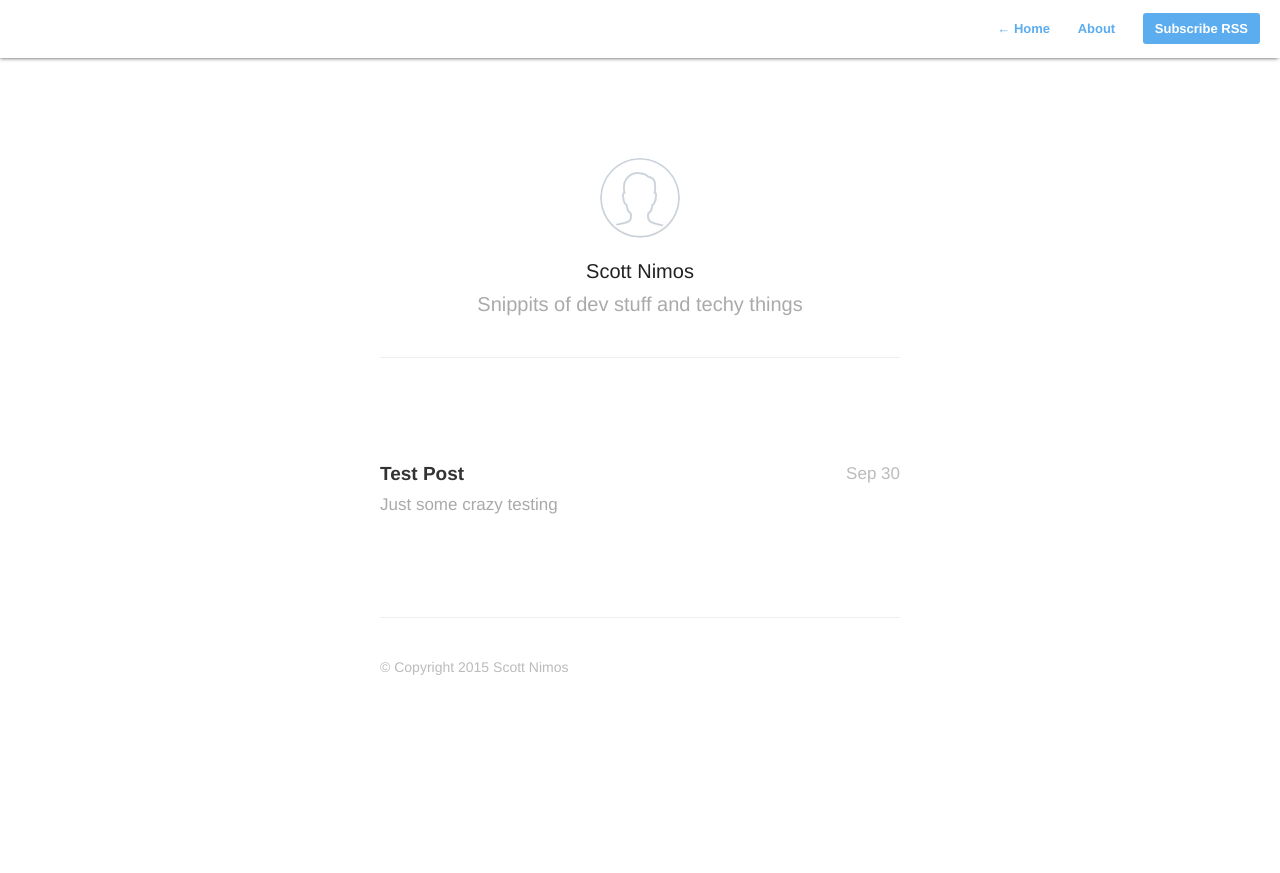
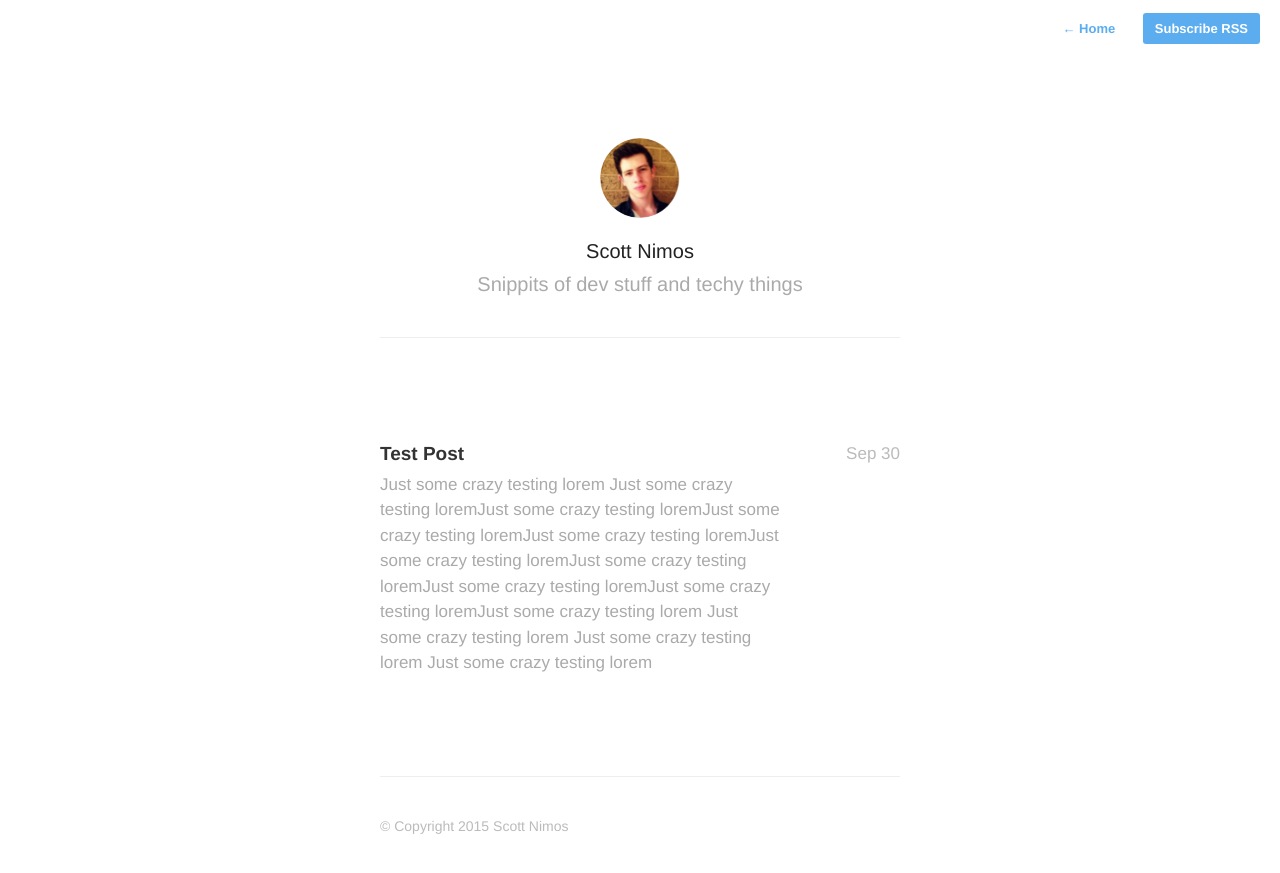
Before and after one commit to scottnimos/scottnimos.github.io, a Jekyll site: the page built from index.html, in a window 1280 px wide. Shown: the top 873 px of the page. Built offline with Jekyll 4.4.1, drawn with Linux system fonts in a browser that asks for light colours; nearby versions of some CDN libraries; Markdown is read by kramdown in place of the engine named in the settings; the list of posts is cut into pages by our own code.

Commit message:
Testing and adding features to theme

```diff
--- a/_config.yml
+++ b/_config.yml
@@ -2,7 +2,7 @@
 description: Snippits of dev stuff and techy things
 meta_description: "Simple blog about programming and technology"
 
-aboutPage: true
+aboutPage: false
 
 markdown: redcarpet
 highlighter: pygments
--- a/_includes/post-list.html
+++ b/_includes/post-list.html
@@ -1,8 +1,16 @@
 <ul id="post-list">
     {% for post in paginator.posts %}
         <li>
-            <a href="{{ site.baseurl }}{{ post.url | remove_first: '/' }}"><aside class="dates">{{ post.date | date:"%b %d" }}</aside></a>
-            <a href="{{ site.baseurl }}{{ post.url | remove_first: '/' }}">{{ post.title }} <h2>{{ post.description }}</h2></a>
+            <a href="{{ site.baseurl }}{{ post.url | remove_first: '/' }}">
+                <aside class="dates">{{ post.date | date:"%b %d" }}</aside>
+                {{ post.title }}
+
+                {% if post.image %}
+                    <img src="{{ post.baseurl }}assets/images/{{ post.image }}"/>
+                {% endif %}
+
+                <h2>{{ post.description }}</h2>
+            </a>
         </li>
     {% endfor %}
 </ul>
--- a/_layouts/post.html
+++ b/_layouts/post.html
@@ -5,6 +5,9 @@
 
 <article class="post">
     <header>
+        {% if page.image %}
+        <img src="{{ site.baseurl }}assets/images/{{ page.image }}"/>
+        {% endif %}
         <h1>{{ page.title }}</h1>
         <h2 class="headline">{{ page.date | date:"%B %-d, %Y" }}</h2>
     </header>
--- a/_posts/2015-9-30-test.markdown
+++ b/_posts/2015-9-30-test.markdown
@@ -1,7 +1,7 @@
 ---
 title:  "Test Post"
 date:   2015-9-30 10:18:00
-description: Just some crazy testing
+description: "Just some crazy testing lorem Just some crazy testing loremJust some crazy testing loremJust some crazy testing loremJust some crazy testing loremJust some crazy testing loremJust some crazy testing loremJust some crazy testing loremJust some crazy testing loremJust some crazy testing lorem Just some crazy testing lorem Just some crazy testing lorem Just some crazy testing lorem"
 ---
 
 Hello World!!!
--- a/assets/css/style.css
+++ b/assets/css/style.css
@@ -109,7 +109,7 @@
 }
 
 nav.main-nav {
-	padding: 20px 20px 20px;
+	padding: 20px 20px 0px;
 	font-weight: bold;
 	/*max-width: 600px;*/
 	/*width:100%;*/
@@ -118,9 +118,6 @@
 	text-align: right;
 	/*position: fixed;*/
 	z-index: 100;
-	-webkit-box-shadow: -1px 1px 4px -1px rgba(0,0,0,0.75);
-	-moz-box-shadow: -1px 1px 4px -1px rgba(0,0,0,0.75);
-	box-shadow: -1px 1px 4px -1px rgba(0,0,0,0.75);
 }
 
 nav.main-nav a {
@@ -148,7 +145,7 @@
 #wrapper {
   max-width: 600px;
   margin: 0 auto;
-  padding: 60px 40px 100px 40px;
+  padding: 50px 40px 100px 40px;
 }
 
 #wrapper.home {
@@ -230,7 +227,10 @@
 
 .post header {
 	text-align:center;
+}
 
+.post header img {
+	margin-bottom: 10px;
 }
 
 .post h1 {
@@ -398,6 +398,10 @@
 	color: #333;
 	display: block;
 	font: bold 19px/1.7 "Helvetica Neue",helvetica,Arial,sans-serif;
+}
+
+#post-list img {
+	margin-top: 5px;
 }
 
 #post-list .dates {
```
Also changed, not shown: assets/images/avatar.png, assets/images/avatar@2x.png.
